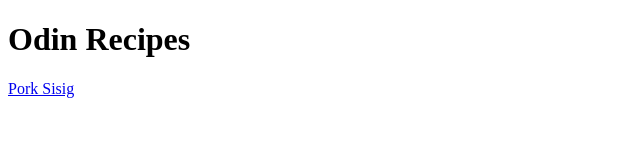
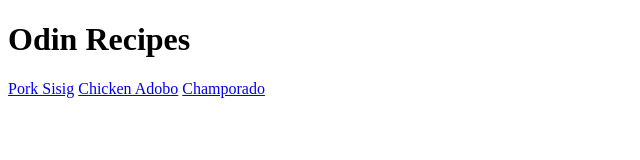
Before and after one commit to rcSabucido/odin-recipes, a plain HTML site: page index.html in a window 1280 px wide. Shown: the whole page, without its empty margins (0-640 px from the left). Drawn offline with Linux system fonts and the light colour scheme.

Commit message:
Add adobo.html and champorado.html as hyperlinks

```diff
--- a/index.html
+++ b/index.html
@@ -7,6 +7,8 @@
         <body>
             <h1>Odin Recipes</h1>
             <a href="./recipes/sisig.html">Pork Sisig</a>
+            <a href="./recipes/adobo.html">Chicken Adobo</a>
+            <a href="./recipes/champorado.html">Champorado</a>
         </body>
     </head>
 </html>
```
